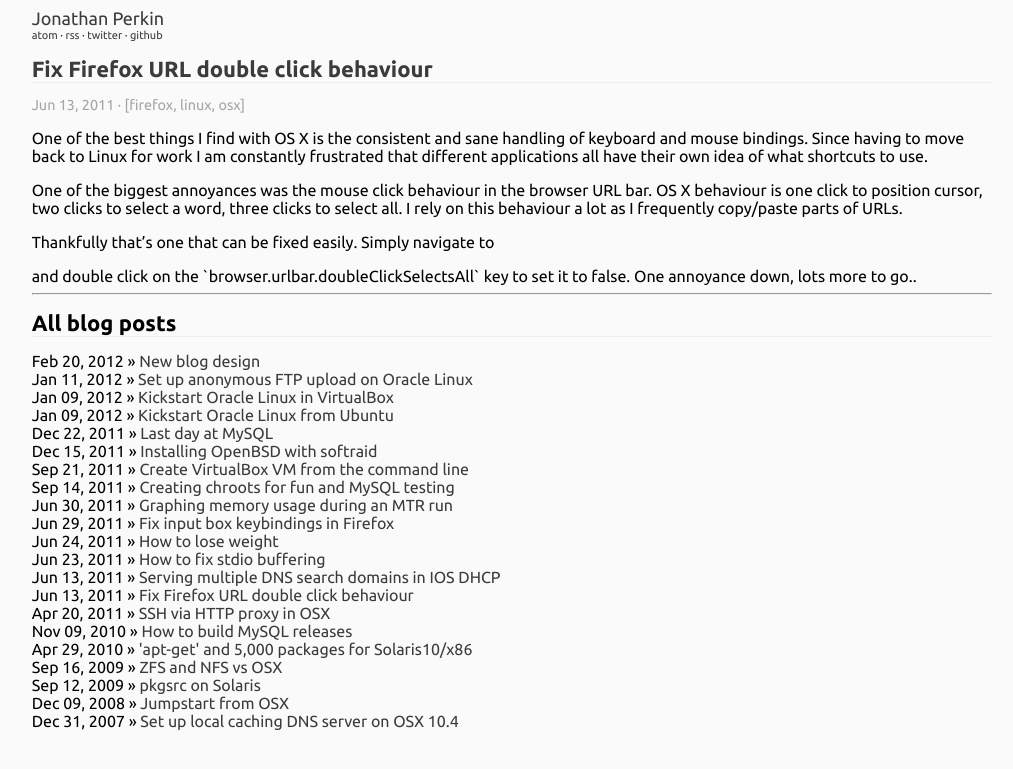
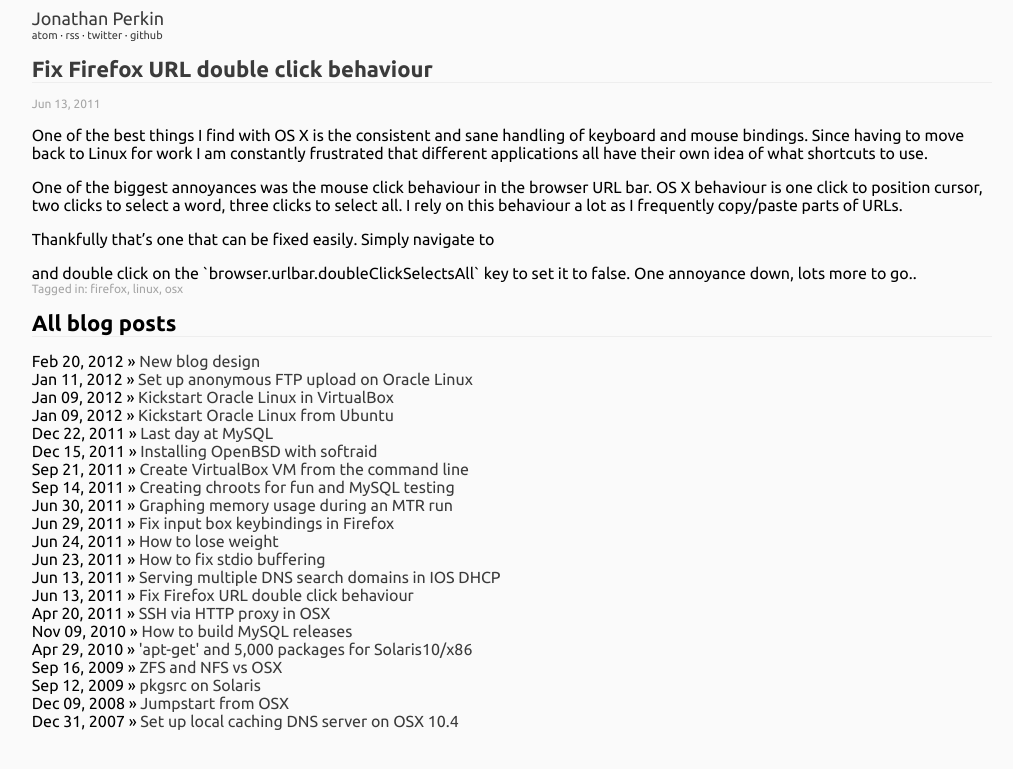
Before and after one commit to jperkin/www.perkin.org.uk, a Jekyll site: the page built from _posts/2011-06-13-fix-firefox-url-double-click-behaviour.markdown, in a window 1280 px wide. Shown: the top 769 px of the page, without its empty margins (128-1141 px from the left). Built offline with Jekyll 4.4.1, drawn with Linux system fonts in a browser that asks for light colours.

Commit message:
There's only one content section, so make it an id.
Put the tag information at the bottom, to make search engine results
look better (and clean up the page a little), thus make the info div
a class so we can re-use it.

```diff
--- a/_layouts/default.html
+++ b/_layouts/default.html
@@ -21,7 +21,7 @@
     </script>
   </head>
   <body>
-    <div class="content">
+    <div id="content">
       <div id="header">
         <div id="title"><a href="/">Jonathan Perkin</a></div>
         <div id="links">
--- a/_layouts/post.html
+++ b/_layouts/post.html
@@ -3,9 +3,11 @@
 ---
 <div id="post">
         <h1><a href="{{ page.url }}">{{ page.title }}</a></h1>
-        <div id="info">
-          {{ page.date | date: "%b %d, %Y" }} &middot; [{% for tag in page.tags %}<a href="/blog/tag/{{ tag }}/">{{tag}}</a>{% unless forloop.last %}, {% endunless %}{% endfor %}]
+        <div class="info">
+          {{ page.date | date: "%b %d, %Y" }}
         </div>
         {{ content }}
-        <hr />
+        <div class="info">
+          Tagged in: {% for tag in page.tags %}<a href="/blog/tag/{{ tag }}/">{{tag}}</a>{% unless forloop.last %}, {% endunless %}{% endfor %}
+        </div>
       </div>
--- a/css/screen.css
+++ b/css/screen.css
@@ -45,7 +45,7 @@
  * I like a little bit of whitespace at the edges, but don't
  * bother with vertical space as it just means more scrolling..
  */
-.content {
+#content {
   margin: 0 12%;
 }
 
@@ -68,14 +68,14 @@
 /*
  * `post' contains the blog post
  */
-#post #info {
-  font-size: 90%;
+#post .info {
+  font-size: 12px;
   color: #a5a5a5;
 }
-#post #info a {
+#post .info a {
   color: #a5a5a5;
 }
-#post #info a:hover {
+#post .info a:hover {
   color: #3b3b3b;
 }
 #post .table {
```
